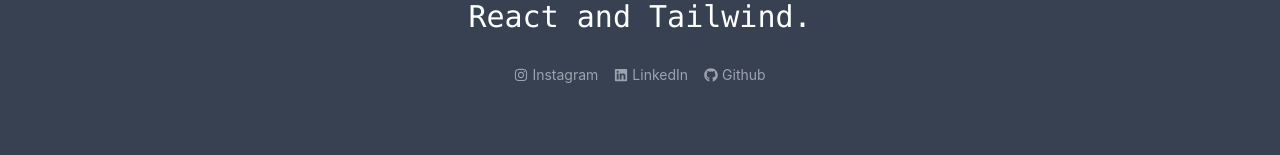
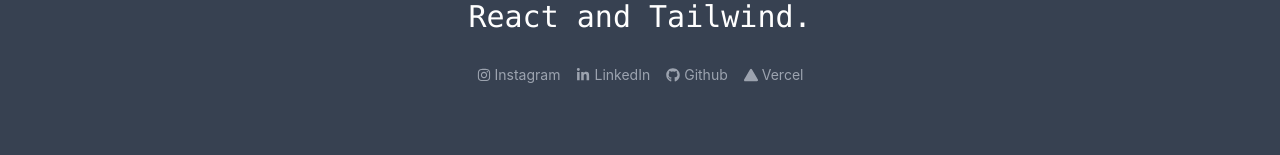
Before and after one commit to dpaulos6/dpaulos6-portfolio, a React (Create React App) app: page /Projects/FastOrder in a window 1280 px wide. Shown: the part 231-386 px from the top of the page. Built offline with nearby package versions, Linux system fonts and the light colour scheme.

Commit message:
Update icons

```diff
--- a/package.json
+++ b/package.json
@@ -3,6 +3,7 @@
   "version": "0.1.0",
   "private": true,
   "dependencies": {
+    "@fortawesome/fontawesome-free": "^6.2.1",
     "@fortawesome/fontawesome-svg-core": "^6.2.1",
     "@fortawesome/free-regular-svg-icons": "^6.2.1",
     "@fortawesome/free-solid-svg-icons": "^6.2.1",
--- a/src/components/Footer.js
+++ b/src/components/Footer.js
@@ -1,10 +1,12 @@
 import { TypeAnimation } from "react-type-animation"
-import { FaInstagram, FaLinkedin, FaGithub } from 'react-icons/fa'
+import { FaInstagram, FaLinkedinIn, FaGithub } from 'react-icons/fa'
+import { BsTriangleFill } from 'react-icons/bs';
 
 const socialMedias = [
   { id: 1, name: 'Instagram', icon: FaInstagram, href: 'https://www.instagram.com/dpaulos6/' },
-  { id: 2, name: 'LinkedIn', icon: FaLinkedin, href: 'https://www.linkedin.com/in/dpaulos6/' },
+  { id: 2, name: 'LinkedIn', icon: FaLinkedinIn, href: 'https://www.linkedin.com/in/dpaulos6/' },
   { id: 3, name: 'Github', icon: FaGithub, href: 'https://github.com/dpaulos6' },
+  { id: 4, name: 'Vercel', icon: BsTriangleFill, href: 'https://github.com/dpaulos6' }
 ]
 
 const Footer = () =>{
--- a/src/components/Navbar.js
+++ b/src/components/Navbar.js
@@ -6,7 +6,8 @@ import {
   XMarkIcon,
 } from '@heroicons/react/24/outline'
 import { ChevronDownIcon } from '@heroicons/react/20/solid'
-import { FaInstagram, FaLinkedin, FaGithub } from 'react-icons/fa'
+import { FaInstagram, FaLinkedinIn, FaGithub } from 'react-icons/fa'
+import { BsTriangleFill } from 'react-icons/bs';
 
 const resources = [
   {
@@ -15,14 +16,13 @@ const resources = [
     href: '/Projects/FastOrder',
     icon: LifebuoyIcon,
   }
-  // BookmarkSquareIcon
-  // CalendarIcon
-  // ShieldCheckIcon
 ]
+
 const socialMedias = [
   { id: 1, name: 'Instagram', icon: FaInstagram, href: 'https://www.instagram.com/dpaulos6/' },
-  { id: 2, name: 'LinkedIn', icon: FaLinkedin, href: 'https://www.linkedin.com/in/dpaulos6/' },
+  { id: 2, name: 'LinkedIn', icon: FaLinkedinIn, href: 'https://www.linkedin.com/in/dpaulos6/' },
   { id: 3, name: 'Github', icon: FaGithub, href: 'https://github.com/dpaulos6' },
+  { id: 4, name: 'Vercel', icon: BsTriangleFill, href: 'https://github.com/dpaulos6' }
 ]
 
 function classNames(...classes) {
```
Also changed, not shown: 1 other file (tests, documents, lock files or other folders).
